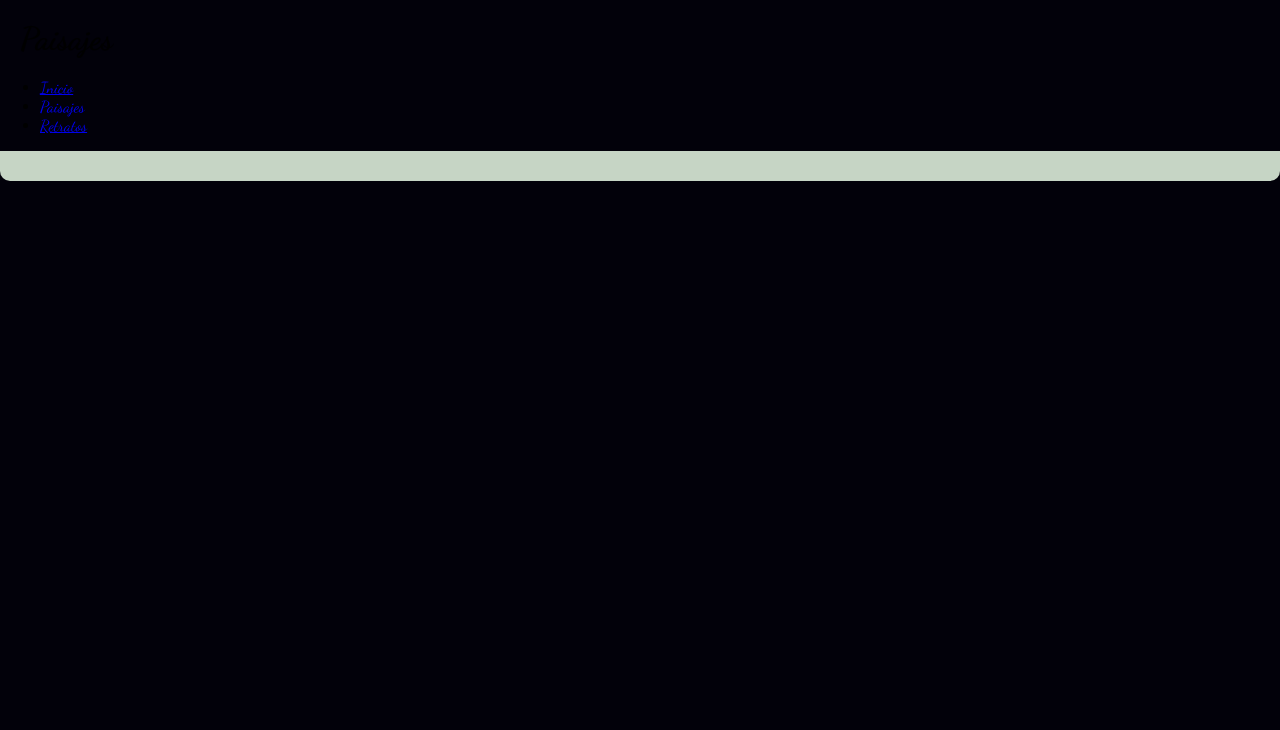
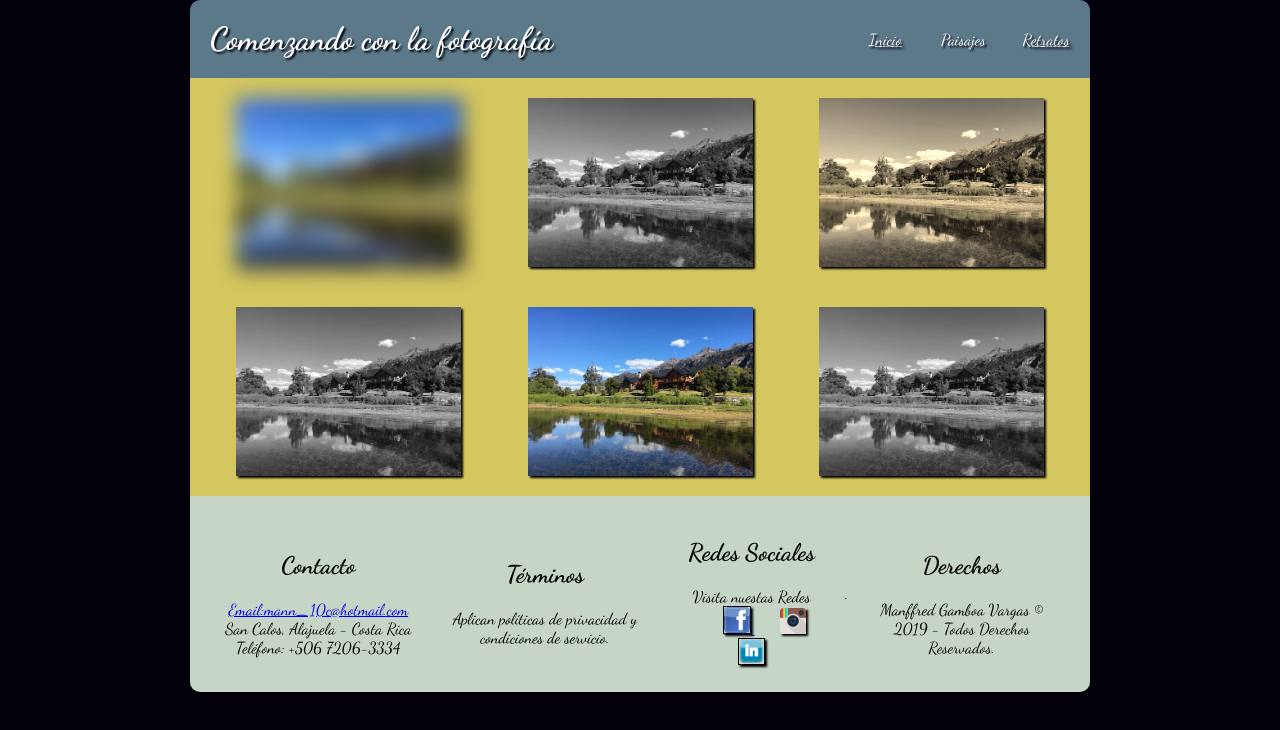
Before and after one commit to Mann10c/CSS_Diseno_Web_Responsive, a plain HTML site: page html/paisajes.html in a window 1280 px wide. Drawn offline with Linux system fonts and the light colour scheme.

Commit message:
EvaluaciónFinal 1.3 paisajes

```diff
--- a/css/estilos.css
+++ b/css/estilos.css
@@ -4,6 +4,39 @@ body{
   background-color: #02010A;
   margin: 0px;
   width: 100%;
+}
+/*Animaciones*/
+header{
+  -moz-animation-duration: 1s;
+  -webkit-animation-duration: 1s;
+  animation-duration: 1s;
+  -moz-animation-name: slidein;
+  -webkit-animation-name: slidein;
+  animation-name: slidein;
+}
+@-moz-keyframes slidein {
+  from{
+    margin-top: 100%
+  }
+  to{
+    margin-top: -3%
+  }
+}
+@-web-kit-keyframes slidein {
+  from{
+    margin-top: 100%
+  }
+  to{
+    margin-top: -3%
+  }
+}
+@keyframes slidein {
+  from{
+    margin-top: 100%
+  }
+  to{
+    margin-top: -3%
+  }
 }
 .contenido{
   width: 900px;
@@ -175,5 +208,43 @@ footer{
     margin: 10px;
     padding: 10px;
   }
+}
+/*Fin Index*/
+/*Paisajes*/
+.contpaisaje {
+  margin: 0px;
+  background: #d5c75f;
 
+  display: inline-flex;
+  flex-flow: row wrap;
+  justify-content: space-evenly;
+
+  -webkit-display: flex;
+  -webkit-flex-direction: row;
+  -webkit-flex-wrap: wrap;
 }
+  .imgpaisaje:nth-child(1){
+    filter: blur(10px);
+  }
+  .imgpaisaje:nth-child(even){
+    filter: grayscale(100%);
+  }
+  .imgpaisaje:nth-child(3){
+    filter: sepia(90%);
+  }
+@media (min-width: 900px) {
+  .imgpaisaje{
+    margin: 20px;
+    width: 25%;
+    height: 25%;
+  }
+}
+@media (max-width: 899px) {
+  .imgpaisaje{
+    margin: 20px;
+    display: block;
+    width: 80vw;
+  }
+}
+/*Fin Paisajes*/
+/*Retratos*/
--- a/html/paisajes.html
+++ b/html/paisajes.html
@@ -1,44 +1,78 @@
 <!DOCTYPE html>
 <html>
   <head>
+    <!--meta-->
     <meta charset="utf-8">
     <meta name="viewport" content="width=device-width,user-scalable=no,initial-scale=1.0">
     <meta name="author" content="Manffred Gamboa Vargas">
     <meta name="keywords" content="Fotografía,Comenzando,Fotos">
     <meta name="description" content="Sitio web para fotógrafos principiantes">
-    <title>Comenzando con la Fotografía</title>
+    <!--css y fonts-->
     <link rel="stylesheet" href="../css/estilos.css">
     <link href="https://fonts.googleapis.com/css?family=Dancing+Script:400,700" rel="stylesheet">
-
+    <!--Titulo-->
+    <title>Comenzando con la Fotografía</title>
   </head>
   <body>
-    <header>
-      <!-- Título Principal -->
-      <h1>Paisajes</h1>
-      <nav>
-        <ul>
-          <li><a href="../index.html">Inicio</a></li>
-          <li><a class="activa" href="paisajes.html">Paisajes</a></li>
-          <li><a href="retratos.html">Retratos</a></li>
-
-
-
-
-        </ul>
-      </nav>
-    </header>
-
-
-
-
-
-
-
-
-
-
-    <footer>
-
-    </footer>
+    <div class="contenido">
+      <!-- Título Principal y Navegación -->
+      <header class="header">
+        <h1>Comenzando con la fotografía</h1>
+        <nav id="menu-principal">
+          <a href="../index.html">Inicio</a>
+          <a class="activa" href="paisajes.html">Paisajes</a>
+          <a href="retratos.html">Retratos</a>
+        </nav>
+      </header>
+      <section>
+        <article class="contpaisaje">
+            <img class="imgpaisaje" src="../images/campo.jpg" alt="Fotos de Campo" title="Foto del Campo">
+            <img class="imgpaisaje" src="../images/campo.jpg" alt="Fotos de Campo" title="Foto del Campo">
+            <img class="imgpaisaje" src="../images/campo.jpg" alt="Fotos de Campo" title="Foto del Campo">
+            <img class="imgpaisaje" src="../images/campo.jpg" alt="Fotos de Campo" title="Foto del Campo">
+            <img class="imgpaisaje" src="../images/campo.jpg" alt="Fotos de Campo" title="Foto del Campo">
+            <img class="imgpaisaje" src="../images/campo.jpg" alt="Fotos de Campo" title="Foto del Campo">
+        </article>
+      </section>
+      <footer class="pie_pagina">
+        <!--Contacto-->
+        <div class="pie1">
+          <h2>Contacto</h2>
+          <a href="mailto:mann_10c@hotmail.com?subject=Fotografía">Email:mann_10c@hotmail.com</a><br>
+          San Calos, Alajuela - Costa Rica <br>
+          Teléfono: +506 7206-3334
+        </div>
+        <!--Términos-->
+        <div class="pie2">
+          <h2>Términos</h2>
+          Aplican políticas de privacidad y condiciones de servicio.
+        </div>
+        <!--Redes Sociales-->
+        <div class="pie3">
+          <h2>Redes Sociales</h2>
+          Visita nuestas Redes <br>
+            <div id=redes>
+              <a href="https://www.facebook.com/" target="_blank">
+                <figure>
+                  <img class="icono" src="../images/facebookicon.png" alt="FB" title="icono FB">
+                </figure>
+              </a>
+              <a href="https://www.instagram.com/" target="_blank">
+                  <img class="icono" src="../images/Instagramicon.png" alt="Instagram" title="icono Instagram">
+                </figure>
+              </a>
+              <a href="https://www.linkedin.com" target="_blank">
+                <figure>
+                  <img class="icono" src="../images/linkedinicon.png" alt="Linkedin" title="icono Linkedin">
+                </figure>
+              </a>
+            </div>
+        </div>     .
+        <div class="pie4">
+          <h2>Derechos</h2>
+          Manffred Gamboa Vargas © 2019 - Todos Derechos Reservados.
+        </div>
+      </footer>
+    </div>
   </body>
 </html>
```
Also changed, not shown: html/retratos.html (+54 -24 lines), index.html (+1 -1 lines).
